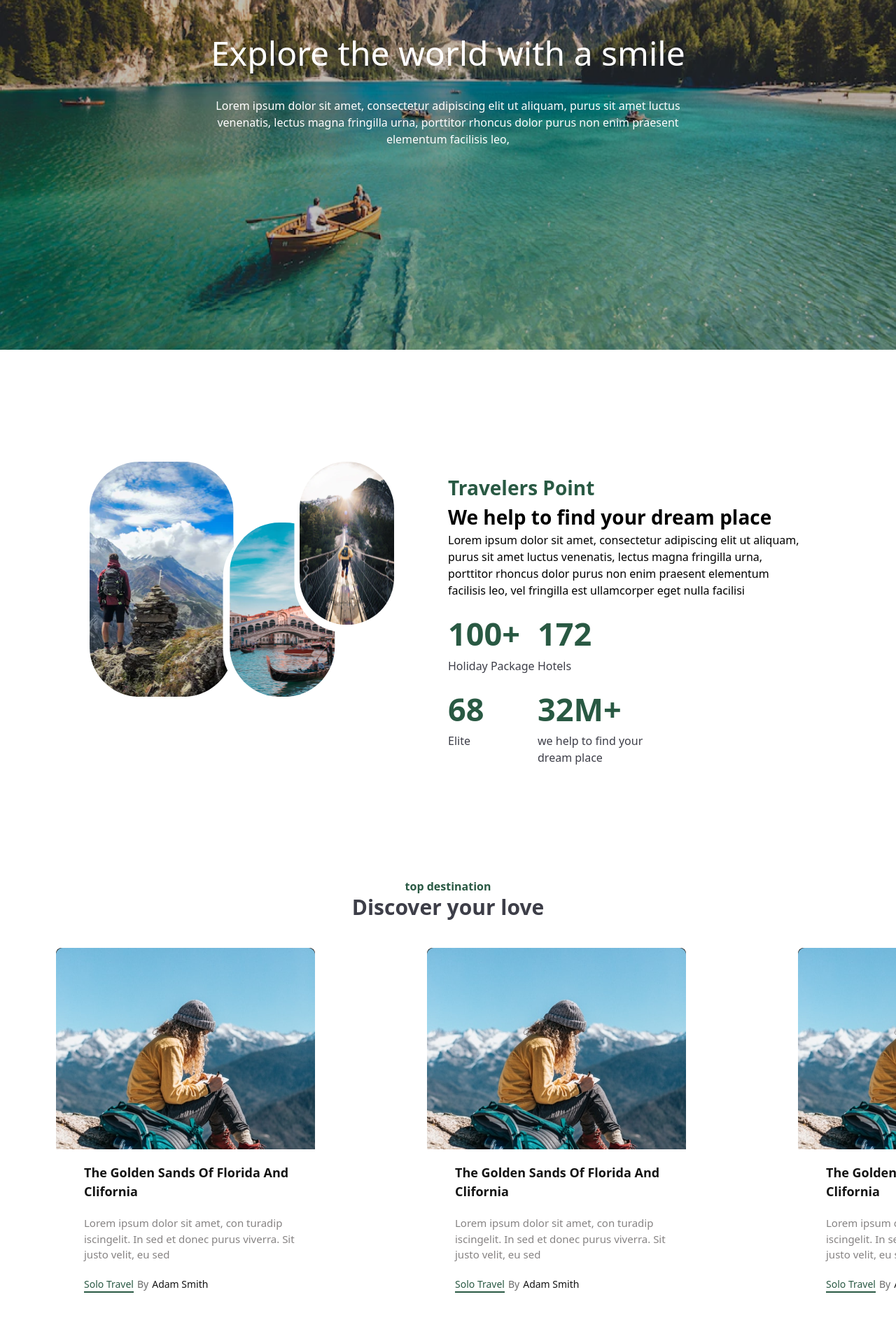
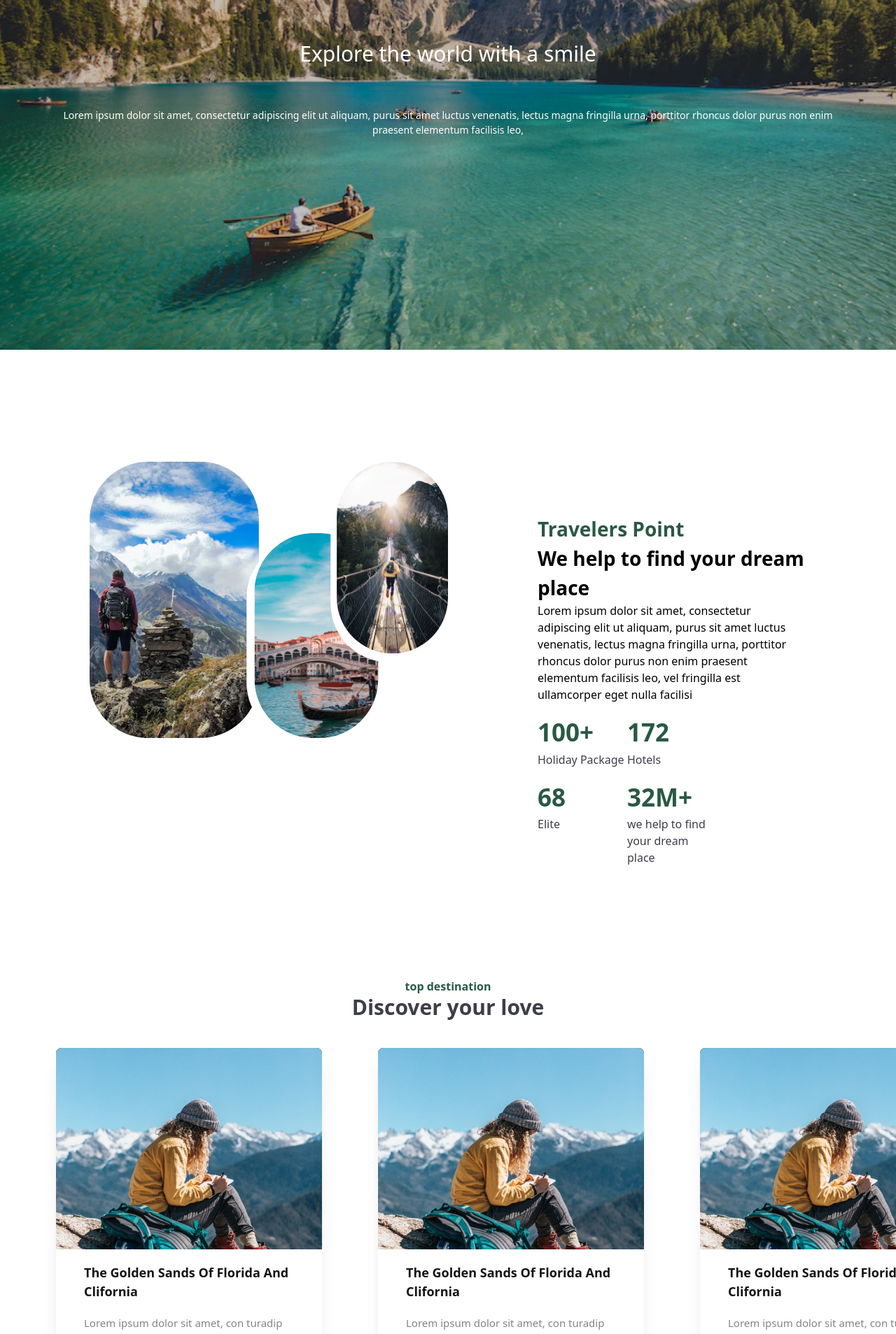
Before and after one commit to HOP-2023DemoDay/aylal, a React (Create React App) app in the folder front/: page / in a window 1280 px wide. Shown: the part 300-2207 px from the top of the page at 70% size. Built offline with nearby package versions, Linux system fonts and the light colour scheme.

Commit message:
Landing++

```diff
--- a/front/src/components/CompanyCard.jsx
+++ b/front/src/components/CompanyCard.jsx
@@ -10,14 +10,14 @@ const style = {
 export const CompanyCard = () => {
   return (
     <div>
-        <div className="shadow-md2 h-[517px] rounded-[10px] ml-[80px] smmsm:ml-[50px] smmsm:h-[410px]">
-        <img className="h-[288px] w-[370px] bg-current rounded-t-lg bg-repead smmsm:h-[200px] smmsm:w-[300px]" src={Img} alt="img" />
-        <p className="text-[18px] w-[310px] font-Poppins capitalize text-Black font-semibold mx-[40px] mt-[20px] smmsm:w-[250px] smmsm:text-[16px]  smmsm:mx-[30px]">The Golden Sands of Florida and clifornia{" "}</p>
-        <p className="w-[320px] text-[15px] mx-[40px] font-Poppins  text-GrayText my-[20px] smmsm:w-[250px] smmsm:my-[5px] smmsm:text-[14px]  smmsm:mx-[30px]">
+        <div className="shadow-xl h-[517px] rounded-[10px] ml-[80px]">
+        <img className="h-[288px] w-[380px] bg-current rounded-t-lg object-cover" src={Img} alt="img" />
+        <p className="text-[18px] w-[300px] font-Poppins capitalize text-Black font-semibold mx-[40px] mt-[20px]">The Golden Sands of Florida and clifornia{" "}</p>
+        <p className="w-[300px] text-[15px] mx-[40px] font-Poppins  text-GrayText my-[20px]">
           Lorem ipsum dolor sit amet, con turadip iscingelit. In sed et donec
           purus viverra. Sit justo velit, eu sed
         </p>
-        <div className="w-[370px] flex flex-wrap mx-[40px] smmsm:w-[250px] smmsm:mx-[30px]">
+        <div className="w-[300px] flex flex-wrap mx-[40px]">
           <p className={clsx(style.ug , "text-GreenText  border-b-2 border-GreenText")}>Solo Travel</p>
           <p className={clsx(style.ug , "text-MediumGrayText mx-[5px]")}>By</p>
           <p className={clsx(style.ug , "text-Black")}>Adam Smith</p>
--- a/front/src/pages/CompanyInfo.jsx
+++ b/front/src/pages/CompanyInfo.jsx
@@ -8,7 +8,7 @@ import img from "../img/companyImg.svg"
 import pagearr from "../img/pagearr.svg"
 
 const style = {
-  people: "w-[40px] h-[40px] ml-[-2vw] bg-DarkText rounded-full smm:ml-[-7vw] smm:w-[30px] smm:h-[30px]",
+  people: "2xl:w-[40px] 2xl:h-[40px] xl:w-[40px] xl:h-[40px] lg:w-[40px] lg:h-[40px] md:w-[30px] md:h-[30px] md:ml-[-3vw]  w-[26px] h-[26px] ml-[-5vw] bg-DarkText rounded-full",
   box: "flex justify-between w-[281px] mt-[2vh]",
 };
 
@@ -19,13 +19,13 @@ export const CompanyInfo = () => {
       <img src={img} alt="img" className="w-screen h-[20vh] object-cover" />
       <button><img src={pagearr} alt="arrow" onClick = {() => {console.log("first")}} className="h-10 mt-[-30vh] ml-[2vw]" /></button>
       <div className="w-screen flex justify-around mt-[-9vh]">
-        <p className="font-Poppins font-bold text-[33px] text-white ml-[-20vw] md:text-[28px] smmmd:ml-[0px] smm:text-[20px]">CompanyName</p>
-        <div className="w-[15vw] flex justify-between mr-[-20vw] smmmd:mr-[0px]">
-          <div className="w-[90px]">
-          <p className="font-Poppins font-light text-[28px] opacity-50 text-white md:text-[26px] smm:ml-[-30vw] smm:text-[20px]">144</p>
-          <img src={star} alt="start" className="w-[25px] h-[25px] opacity-50 ml-[40px] mt-[-3vh] smm:ml-[-20vw]"/>
+        <p className="font-Poppins font-bold text-[22px] text-white ml-[-16vw] md:text-[28px] md:text-[24px]">CompanyName</p>
+        <div className="w-[15vw] flex justify-between mr-[-20vw]">
+          <div className="w-[90px] ml-[-5vw]">
+          <p className="font-Poppins font-light text-[22px] ml-[-22vw] opacity-50 text-white md:text-[25px] md:ml-[-8vw]">144</p>
+          <img src={star} alt="start" className="w-[22px] h-[22px] ml-[-12vw] opacity-50 ml-[40px] md:w-[20px] md:h-[20px] md:ml-[-2vw] mt-[-3vh]"/>
           </div>
-          <div className="w-[140px] flex ml-[5vw] smm:ml-[-10vw]">
+          <div className="w-[140px] flex ml-[-10vw]">
             <img src={hun} alt="hun" className={clsx(style.people)}/>
             <img src={hun} alt="hun" className={clsx(style.people)}/>
             <img src={hun} alt="hun" className={clsx(style.people)}/>
@@ -35,11 +35,11 @@ export const CompanyInfo = () => {
         </div>
       </div>
       </div>
-      <div className="mt-[16vh] w-screen flex justify-around md:mt-[10vh] smmsm:mt-[1vh] ">
+      <div className="mt-[16vh] w-screen flex justify-around md:mt-[10vh]">
 
-        <div className="w-1/3 smmsm:w-screen smmsm:mt-[2vh]">
-        <p className="text-[28px] font-Poppins text-DarkText font-bold lg:text-[26px]">Get in touch</p>
-        <p className="w-[40vw] font-Poppins font-light text-[16px] xl:text-[14px] text-center mt-[2vh] lg:mt-[1vh] md:text-[10px] lg:text-[12px] smmsm:text-[10px] smmsm:w-screen">
+        <div className="w-1/3 mt-[2vh] ml-[-5vw]">
+        <p className="text-[26px] font-Poppins mt-[-10vh] text-DarkText font-bold lg:text-[26px] md:text-[24px] ">Get in touch</p>
+        <p className="w-[90vw] mr-[10vw] font-Poppins font-light text-[10px] xl:text-[14px] text-center mt-[2vh] lg:mt-[1vh] md:text-[10px] lg:text-[12px] ">
           Lorem ipsum dolor sit amet, consectetur adipisicing elit.
           Exercitationem facere voluptatum ab, cum fugiat asperiores amet sit
           tenetur maiores unde! In omnis corporis, natus veniam aliquid nesciunt
@@ -82,9 +82,9 @@ export const CompanyInfo = () => {
         </p>
         </div>
 
-        <div className="w-1/3 smmsm:w-screen smmsm:mt-[60vh] smmsm:ml-[-80vw]  smmsmm:mt-[73vh]">
-          <img src={Map} className="w-[29vw] h-[46vh] bg-slate-900 smmsm:w-[80vw] smmsm:ml-[-10vw]" alt="Map" />
-          <div className="w-[29vw] grid grid-cols-2 smmsm:grid-cols-1 xl:grid-cols-1 lg:grid-cols-1 md:grid-cols-1 mt-[3vh]">
+        <div className="w-1/3 ">
+          <img src={Map} className="w-screen ml-[-40vw] h-[46vh] bg-slate-900 md:w-[35vw] mt-[70vh]" alt="Map" />
+          <div className="w-[29vw] grid grid-cols-2  xl:grid-cols-1 lg:grid-cols-1 md:grid-cols-1 mt-[3vh]">
             <div className={clsx(style.box)}>
             <p className="">Address :</p>
             <input type="text" placeholder="JL.Cindelaras No.205A" name="" id="" />
--- a/front/src/pages/LandingPage.jsx
+++ b/front/src/pages/LandingPage.jsx
@@ -7,8 +7,10 @@ import clsx from "clsx";
 
 //       5xl 3xl 1xl 33px 19px 18px 16px 15px 10px
 const style = {
-  too: "text-GreenText font-Poppins text-[45px] font-bold sm:text-5xl smmmd:text-2xl smm:text-2xl sm:text-GreenText lg:text-[18px]",
+  too: "text-GreenText font-Poppins text-[25px] xl:text-[35px] lg:text-[30px] 2xl:text-[35px] font-bold sm:text-5xl sm:text-GreenText lg:text-[18px]",
   TooText: "text-DarkText font-Poppins text-[16px] lg:text-[16px]",
+  TooBox: "w-[20vw] mt-[2vh] 2xl:w-[10vw] xl:w-[10vw] lg:w-[10vw] md:w-[10vw] sm:w-[10vw]",
+  ImgText: "2xl:w-[30vw] sm:w-[30vw] md:w-[30vw] lg:w-[30vw] xl:w-[30vw] w-[90vw] mx-[5vw] sm:mt-[-40vh] mt-[10vh] lg:mt-[-35vh] 2xl:mt-[-40vh] 2xl:ml-[60vw] xl:mt-[-40vh] xl:ml-[60vw] lg:mt-[-40vh] lg:ml-[60vw] md:mt-[-30vh] md:ml-[60vw] sm:mt-[-40vh] sm:ml-[60vw]",
   jijigTit:
     "text-[16px] text-GreenText font-Poppins w-screen flex justify-center font-bold ",
   TomTit:
@@ -16,21 +18,19 @@ const style = {
   Cards: "w-screen flex sm:flex-wrap overflow-x-auto mt-[5vh]",
 };
 
-
-
 const LandingPage = () => {
   return (
     <div className="overflow-hidden">
       <img
         src={Landing1}
         alt="img"
-        className="sm:w-screen bg-repeat h-screen w-screen"
+        className="sm:w-screen object-cover h-screen w-screen"
       />
-      <div className="mt-[-100vh] w-screen flex justify-center items-center h-screen">
-        <p className="text-white font-Poppins text-center text-[48px] Txl:text-[60px] sm:text-[46px] smm:text-[25px] md:text-[30px] lg:text-[30px] mt-[-48px] w-screen flex justify-center">
+      <div className="mt-[-100vh] w-screen flex justify-center items-center h-screen ">
+        <p className="text-white font-Poppins text-center text-[30px] 2xl:text-[60px] sm:text-[46px] md:text-[30px] lg:text-[30px] mt-[-48px] flex justify-center">
           Explore the world with a smile
         </p>
-        <p className="text-white font-Poppins text-center text-[16px] smm:w-[80vw] mt-[150px] absolute w-[700px] Txl:text-[20px] smm:text-[15px]">
+        <p className="text-white font-Poppins text-center text-[14px] mt-[150px] absolute 2xl:text-[20px] mx-[5vw]">
           Lorem ipsum dolor sit amet, consectetur adipiscing elit ut aliquam,
           purus sit amet luctus venenatis, lectus magna fringilla urna,
           porttitor rhoncus dolor purus non enim praesent elementum facilisis
@@ -41,63 +41,44 @@ const LandingPage = () => {
       <img
         src={Landing2}
         alt="img"
-        className=" w-[34vw] mt-[20vh] ml-[10vw] lg:w-[40vw] lg:ml-[8vw] smmmd:hidden smm:hidden"
+        className=" w-[90vw] mt-[10vh] mx-[5vw] md:w-[40vw] md:mt-[20vh] md:ml-[10vw] xl:w-[40vw] xl:mt-[20vh] xl:ml-[10vw] 2xl:w-[40vw] 2xl:mt-[20vh] 2xl:ml-[10vw]  lg:w-[40vw] lg:ml-[8vw] "
       />
-      <div className="w-[40vw] ml-[50vw] sm:mt-[-40vh] mt-[-40vh] lg:mt-[-35vh] smmmd:mt-[15vh] smmmd:mb-[-15vh] smmmd:ml-[25vw] smmmd:w-screen smm:mt-[15vh] smm:ml-[5vw]">
-        <p className="text-GreenText font-Poppins text-[28px] font-bold smmmd:mt-[5vh] lg:text-[25px] mt-[-5vh] lg:text-[25px] smmmd:mt-[50vh] smmmd:w-screen smm:text-[23px]">
+      <div className={clsx(style.ImgText)}>
+        <p className="text-GreenText font-Poppins text-[28px] font-bold lg:text-[25px] mt-[-5vh] lg:text-[25px]">
           Travelers Point
         </p>
-        <p className="font-Poppins text-[28px] font-bold lg:text-[20px] smmmd:w-screen smm:w-screen smm:text-[25px]">
+        <p className="font-Poppins text-[28px] font-bold lg:text-[20px]">
           We help to find your dream place
         </p>
-        <p className="font-Poppins text-[16px] smmmd:w-[50vw] smm:w-[90vw] smm:text-[15px]">
+        <p className="font-Poppins text-[16px]">
           Lorem ipsum dolor sit amet, consectetur adipiscing elit ut aliquam,
           purus sit amet luctus venenatis, lectus magna fringilla urna,
           porttitor rhoncus dolor purus non enim praesent elementum facilisis
           leo, vel fringilla est ullamcorper eget nulla facilisi
         </p>
-        <div className=" w-[28vw] flex flex-wrap mt-0">
-          <div className="w-[10vw] mt-[2vh]">
+        <div className="2xl:w-[28vw] sm:w-[28vw] md:w-[28vw] lg:w-[28vw] xl:w-[28vw] w-[50vw] flex flex-wrap mt-0">
+          <div className={clsx(style.TooBox)}>
             <p className={clsx(style.too)}>100+</p>
             <p className={clsx(style.TooText)}>Holiday Package</p>
           </div>
-          <div className="w-[10vw] mt-[2vh]">
-            <p className={clsx(style.too, " smmmd:ml-[3vw] smm:ml-[20vw]")}>
-              172
-            </p>
-            <p className={clsx(style.TooText, "smmmd:ml-[3vw] smm:ml-[20vw]")}>
-              Hotels
-            </p>
+          <div className={clsx(style.TooBox)}>
+            <p className={clsx(style.too)}>172</p>
+            <p className={clsx(style.TooText)}>Hotels</p>
           </div>
-          <div className="w-[10vw] mt-[2vh]">
+          <div className={clsx(style.TooBox)}>
             <p className={clsx(style.too)}>68</p>
             <p className={clsx(style.TooText)}>Elite</p>
           </div>
-          <div className="w-[15vw] mt-[2vh] md:ml-[2vw]">
-            <p
-              className={clsx(
-                style.too,
-                style.ml,
-                "smmmd:ml-[3vw] smm:ml-[20vw]"
-              )}
-            >
-              32M+
-            </p>
-            <p
-              className={clsx(
-                style.TooText,
-                "smmmd:ml-[3vw] smm:ml-[20vw] smm:w-[20vw]"
-              )}
-            >
+          <div className={clsx(style.TooBox)}>
+            <p className={clsx(style.too)}>32M+</p>
+            <p className={clsx(style.TooText)}>
               we help to find your dream place
             </p>
           </div>
         </div>
       </div>
 
-
-
-      <div className="sm:mt-[20vh] mt-[20vh] mmmd:mt-[-10vh]">
+      <div className="sm:mt-[20vh] mt-[20vh]">
         <p className={clsx(style.jijigTit)}>top destination</p>
         <p className={clsx(style.TomTit)}>Discover your love</p>
         <div className={clsx(style.Cards)}>
```
Also changed, not shown: 2 other files (tests, documents, lock files or other folders).
